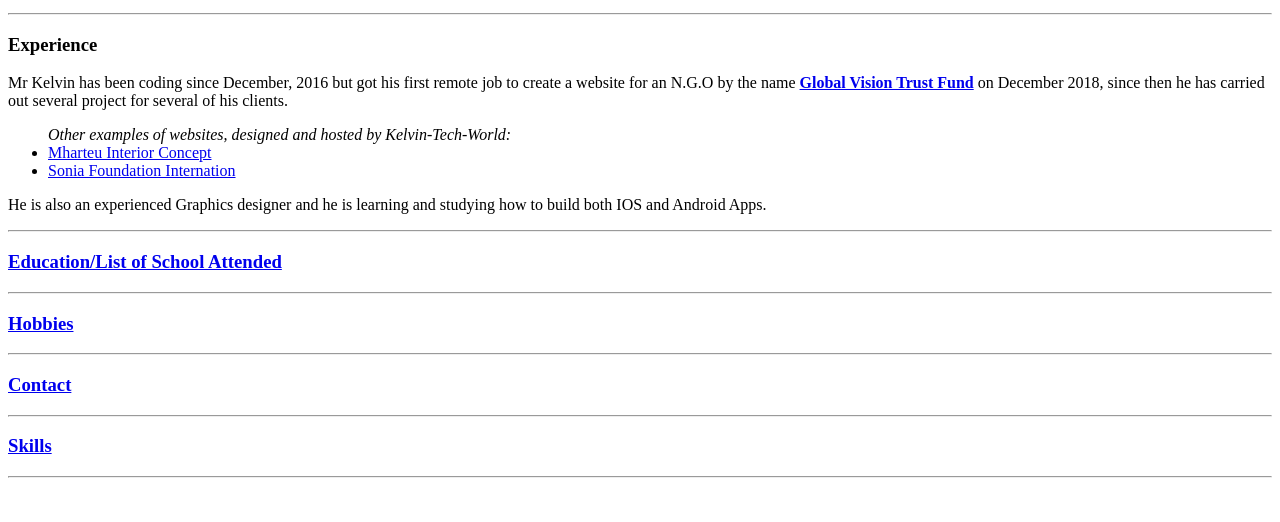
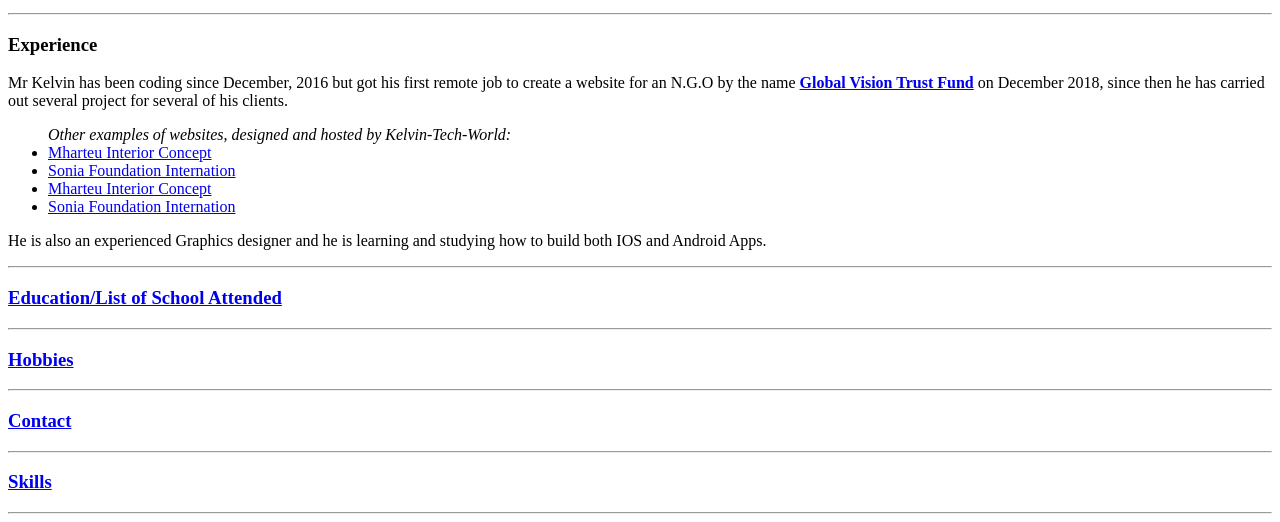
Before and after one commit to Kel2020/cv, a plain HTML site: page index.html in a window 1280 px wide. Shown: the part 373-895 px from the top of the page. Before the commit the page ends 859 px from the top, so only its background shows below. Drawn offline with Linux system fonts and the light colour scheme.

Commit message:
Update index.html

```diff
--- a/index.html
+++ b/index.html
@@ -33,6 +33,8 @@
             <em>Other examples of websites, designed and hosted by Kelvin-Tech-World:</em>
             <li><a href="https://www.micfurnitures.com">Mharteu Interior Concept</a></li>
             <li><a href="https://www.soniafoundationinternational.com">Sonia Foundation Internation</a></li>
+            <li><a href="https://flystickz.com/">Mharteu Interior Concept</a></li>
+            <li><a href="https://www.sellmythings.com.ng">Sonia Foundation Internation</a></li>
           </ul>
           <p>
             He is also an experienced Graphics designer and he is learning and studying how to build both IOS and Android Apps.
```
